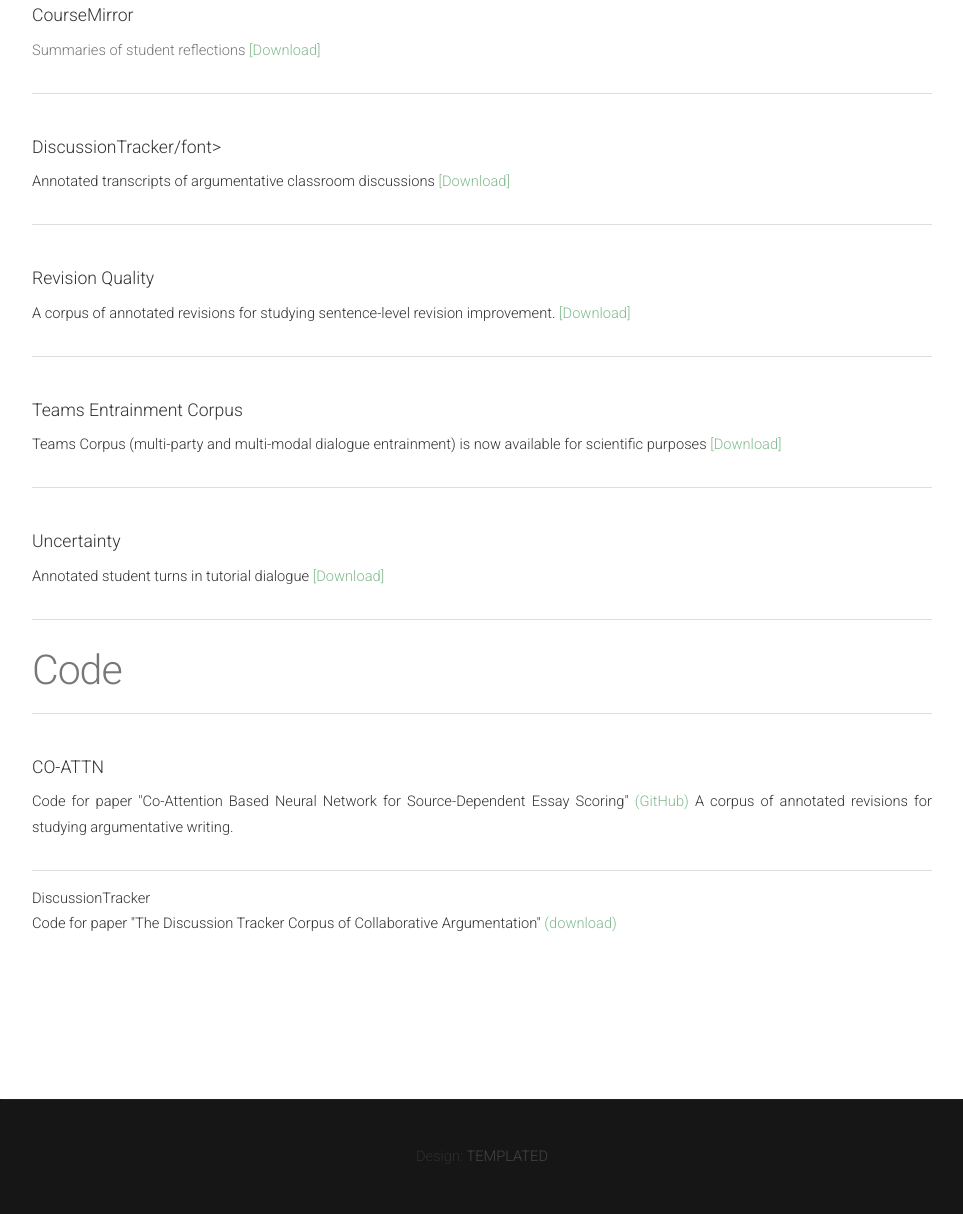
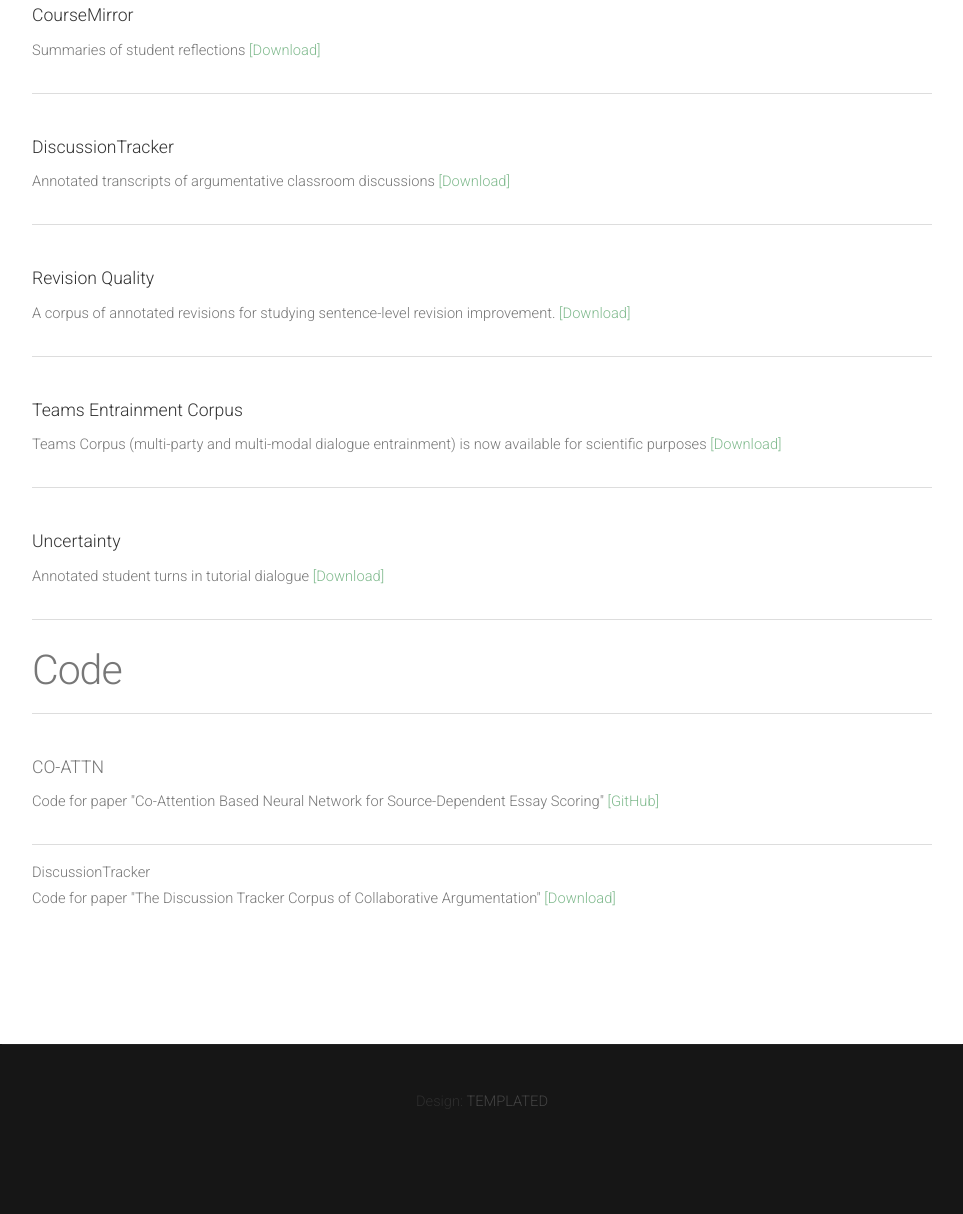
Before and after one commit to petal-cs-pitt/petal-cs-pitt.github.iod, a plain HTML site: page data.html in a window 1280 px wide. Shown: the part 548-1762 px from the top of the page, without its empty margins (158-1121 px from the left). After the commit the page ends 1707 px from the top, so only its background shows below. Drawn offline with nearby package versions, Linux system fonts and the light colour scheme.

Commit message:
Update data.html

```diff
--- a/data.html
+++ b/data.html
@@ -78,7 +78,7 @@
 
 			<hr/>
                         <ul>
-                        <span class="byline"><font color="#333">DiscussionTracker/font></span>
+                        <span class="byline"><font color="#333">DiscussionTracker</font></span>
                         <p>
                         Annotated transcripts of argumentative classroom discussions <a href=http://discussiontracker.cs.pitt.edu/>[Download]</a>
                         </ul>
@@ -122,8 +122,7 @@
                         </span>
                         <p>
                         Code for paper "Co-Attention Based Neural Network for Source-Dependent Essay Scoring"
-	      		<a href="https://github.com/Rokeer/co-attention">(GitHub)</a> A corpus of annotated revisions for studying argumentative writing.
-                        </ul>
+	      		<a href="https://github.com/Rokeer/co-attention">[GitHub]</a>
 			</header>
 
 			<hr/>
@@ -133,7 +132,7 @@
                         </span>
                         <p>
                         Code for paper "The Discussion Tracker Corpus of Collaborative Argumentation"
-	      		<a href="http://discussiontracker.cs.pitt.edu/">(download)</a>
+	      		<a href="http://discussiontracker.cs.pitt.edu/">[Download]</a>
                         </ul>
 			</header>
 
```
